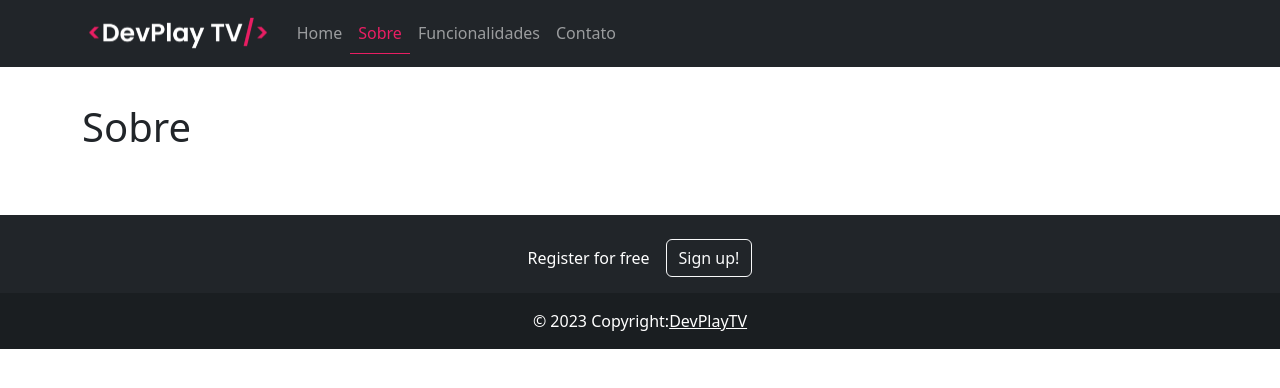
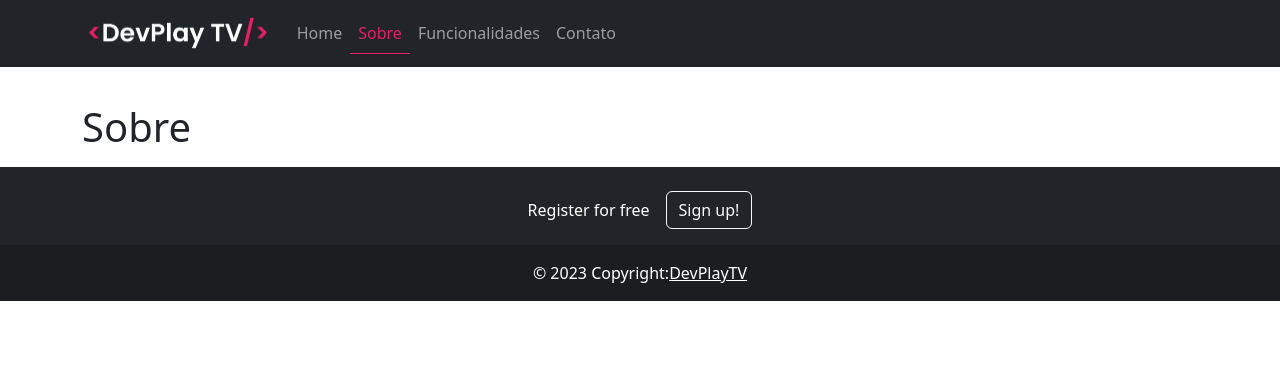
Before and after one commit to Luis-Henrique-Lima/Projeto-case2, a React (Vite) app: page /sobre in a window 1280 px wide. Shown: the top 388 px of the page. Built offline with nearby package versions, Linux system fonts and the light colour scheme; no server answers.

Commit message:
Retira a chamada do componente "depoimentos"

```diff
--- a/src/pages/Contato.jsx
+++ b/src/pages/Contato.jsx
@@ -10,7 +10,7 @@ function Contato() {
     }
 
     return (
-        <Container className='conteudo-margin pt-5 pb-5'>
+        <Container className='conteudo-margin pt-5'>
             <h1>Contato</h1>
             <p>Entre em contato conosco</p>
 
--- a/src/pages/Funcionalidades.jsx
+++ b/src/pages/Funcionalidades.jsx
@@ -23,7 +23,7 @@ function Funcionalidades() {
 
     return (
         <>
-        <Container className="conteudo-margin pt-5 pb-5">
+        <Container className="conteudo-margin pt-5">
             <h1>Funcionalidades</h1>
             <ListaFuncionalidades funcionalidades={funcionalidades} />
         </Container>
--- a/src/pages/Sobre.jsx
+++ b/src/pages/Sobre.jsx
@@ -17,7 +17,7 @@ function Sobre() {
     }, [])
 
     return (
-        <Container className='conteudo-margin pt-5 pb-5'>
+        <Container className='conteudo-margin pt-5'>
             <h1>Sobre</h1>
             <p>{sobre.text}</p>
         </Container>
```
